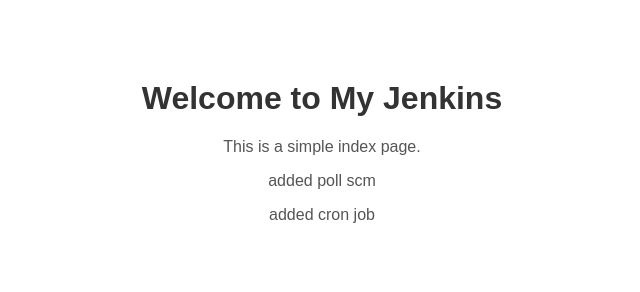
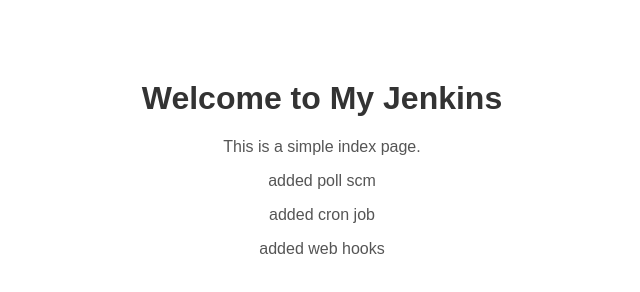
Before and after one commit to sujalkamanna/poll_scm, a plain HTML site: page index.html in a window 1280 px wide. Shown: the whole page, without its empty margins (318-958 px from the left). Drawn offline with Linux system fonts and the light colour scheme.

Commit message:
Add web hooks information to index.html

```diff
--- a/index.html
+++ b/index.html
@@ -22,6 +22,7 @@
     <p>This is a simple index page.</p>
     <p>added poll scm</p>
     <p>added cron job</p>
+    <p>added web hooks</p>
 
 </body>
 </html>
```
